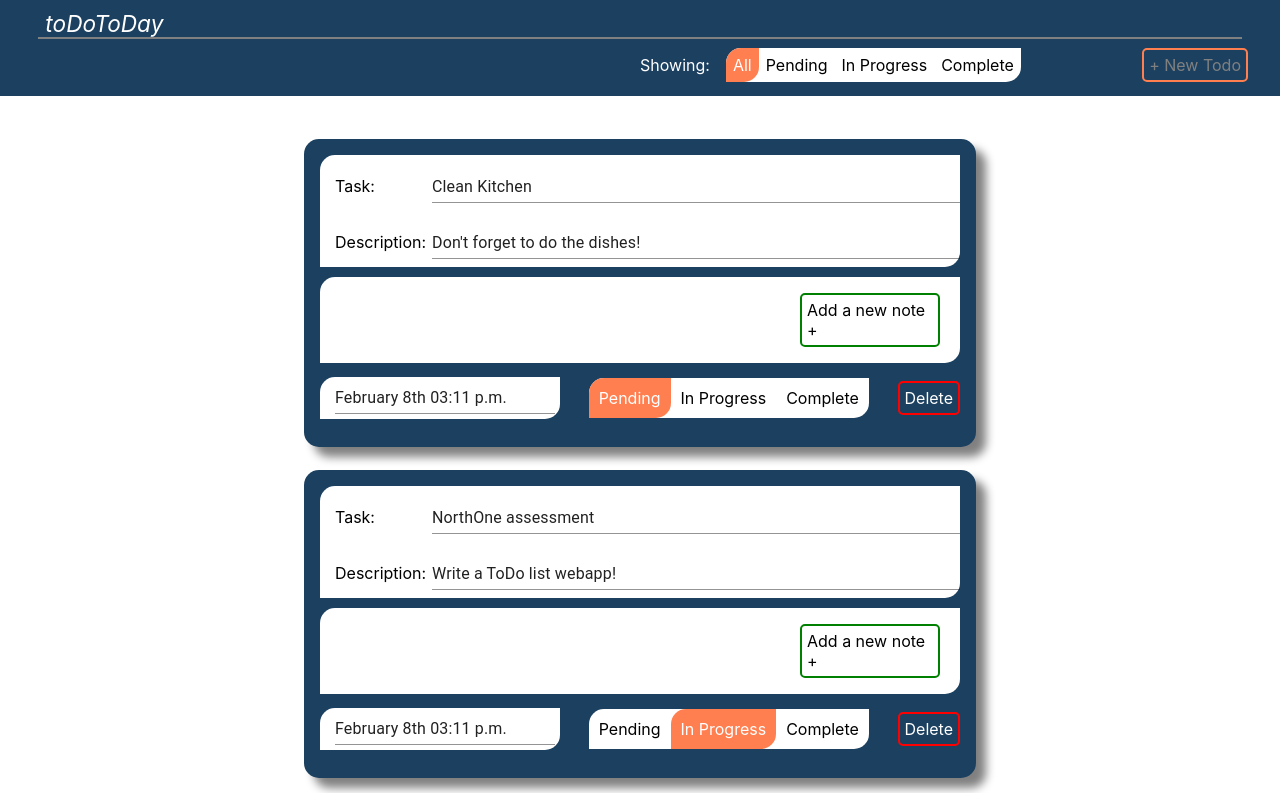
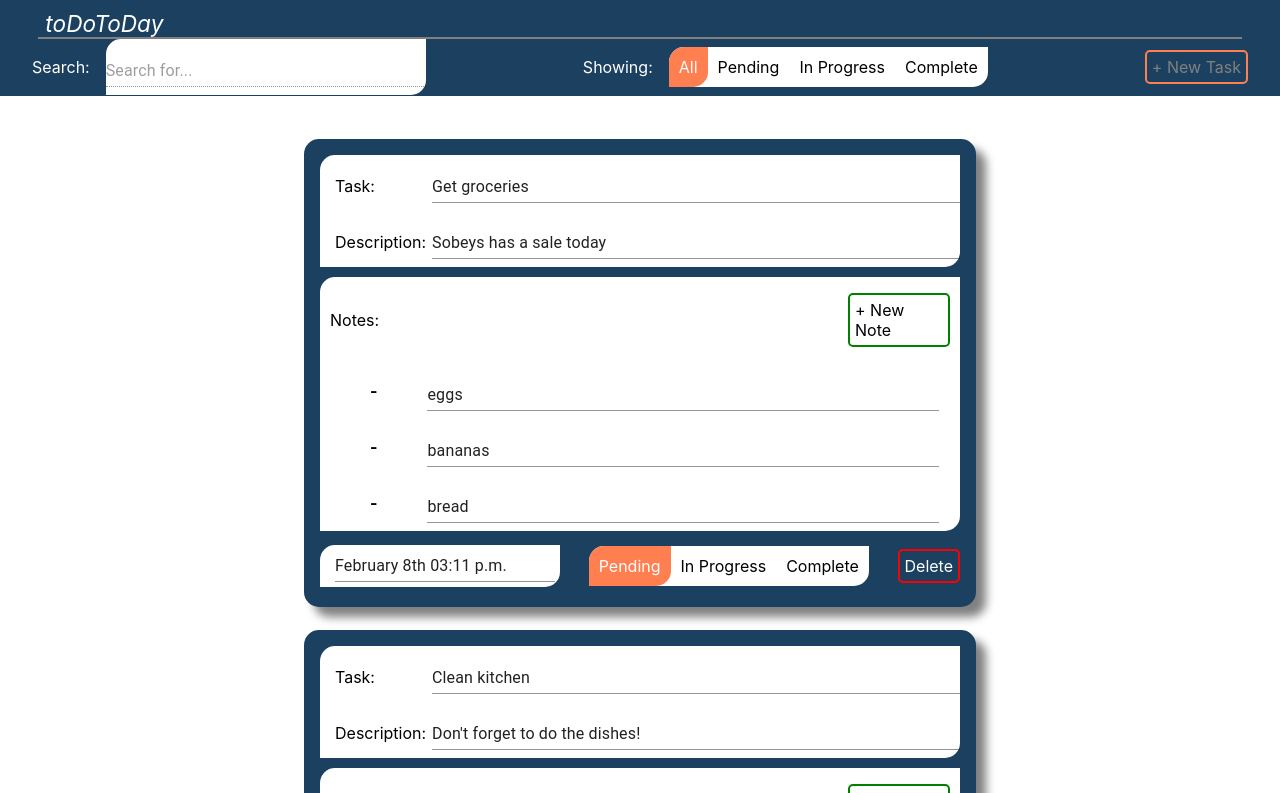
Before and after one commit to ojripley/todoList, a React (Create React App) app in the folder client/: page / in a window 1280 px wide. Shown: the top 793 px of the page. Built offline with nearby package versions, Linux system fonts and the light colour scheme.

Commit message:
add note taking functionality

```diff
--- a/client/src/App.js
+++ b/client/src/App.js
@@ -13,25 +13,53 @@ function App() {
       title: 'NorthOne assessment',
       description: 'Write a ToDo list webapp!',
       due: new Date(),
-      status: 'In Progress',
-      tags: ['programming', 'job hunt']
+      status: 'complete',
+      tags: ['programming', 'job hunt'],
+      notes: {}
     },
     2: {
       id: 2,
-      title: 'Clean Kitchen',
+      title: 'NorthOne assessment demo',
+      description: 'Present your NorthOne assessment to Kristen',
+      due: new Date(),
+      status: 'pending',
+      tags: ['job hunt'],
+      notes: {
+        1: 'Call is at 1pm, this Wednesday'
+      }
+    },
+    3: {
+      id: 3,
+      title: 'Clean kitchen',
       description: 'Don\'t forget to do the dishes!',
       due: new Date(),
-      status: 'Pending',
-      tags: ['household']
+      status: 'pending',
+      tags: ['household'],
+      notes: {}
+    },
+    4: {
+      id: 4,
+      title: 'Get groceries',
+      description: 'Sobeys has a sale today',
+      due: new Date(),
+      status: 'pending',
+      tags: ['household'],
+      notes: {
+        1: 'bread',
+        2: 'bananas',
+        3: 'eggs'
+      }
     }
   };
 
   const [toDos, setToDos] = useState(placeHolderToDos);
   const [toDoCount, setToDoCount] = useState(Object.keys(toDos).length);
-  const [filter, setFilter] = useState('All');
+  const [filter, setFilter] = useState('all');
+  const [searchTerm, setSearchTerm] = useState('');
 
   const toDoComponents = Object.keys(toDos).map(key => {
-    if (filter === 'All') {
+    console.log(toDos[key].notes);
+    if (filter === 'all') {
       return <Todo
         key={toDos[key].id}
         id={toDos[key].id}
@@ -41,7 +69,8 @@ function App() {
         tags={toDos[key].tags}
         toDos={toDos}
         setToDos={setToDos}
-        ></Todo>;
+        notes={toDos[key].notes}
+      ></Todo>;
     } else if (toDos[key].status === filter) {
       return <Todo
         key={toDos[key].id}
@@ -52,17 +81,20 @@ function App() {
         tags={toDos[key].tags}
         toDos={toDos}
         setToDos={setToDos}
+        notes={toDos[key].notes}
       ></Todo>;
     } else {
-      return null;
+      return;
     }
   });
 
   return (
     <>
-      <Nav setToDos={setToDos} toDos={toDos} toDoCount={toDoCount} setToDoCount={setToDoCount} filter={filter} setFilter={setFilter}></Nav>
+      <Nav setToDos={setToDos} toDos={toDos} toDoCount={toDoCount} setToDoCount={setToDoCount} filter={filter} setFilter={setFilter} searchTerm={searchTerm} setSearchTerm={setSearchTerm}></Nav>
       <div id={'app'}>
-        {toDoComponents}
+        <div id={'todo-container'}>
+          {toDoComponents.length === 0? <p className={'unmatched-filter-notice'}>You have no tasks that meet this filter!</p> : toDoComponents}
+        </div>
       </div>
     </>
   );
--- a/client/src/components/EditableText.js
+++ b/client/src/components/EditableText.js
@@ -47,7 +47,7 @@ export default function EditableText(props) {
     <div
       onMouseEnter={handleMouseEnter}
       onMouseLeave={handleMouseOut}>
-      <FormControl fullWidth style={{width: '33em'}}>
+      <FormControl fullWidth style={{width: props.width}}>
         <TextField
           value={text}
           margin="normal"
@@ -55,7 +55,7 @@ export default function EditableText(props) {
           onKeyPress={handleKeyPress}
           onClick={handleClick}
           disabled={text === props.defaultText ? true : false}
-          multiline
+          multiline={props.multiline}
         />
       </FormControl>
     </div>
--- a/client/src/components/Nav.js
+++ b/client/src/components/Nav.js
@@ -1,6 +1,7 @@
 import React from 'react';
 
 import '../styles/Nav.scss';
+import EditableText from './EditableText';
 
 export default function Nav(props) {
 
@@ -12,9 +13,10 @@ export default function Nav(props) {
       id: id,
       title: '',
       description: '',
-      status: 'Pending',
+      status: 'pending',
       due: '',
-      tags: []
+      tags: [],
+      notes: {}
     };
 
     const tempToDos = props.toDos;
@@ -27,16 +29,22 @@ export default function Nav(props) {
       <p id={'nav-title'}>toDoToDay</p>
       <div id={'nav-line-break'}></div>
       <div id={'nav-controls'}>
-        <span id={'filter-toggle'}>
-        <p id={'filter-toggle-text'}>Showing:</p>
-        <div id={'filter-toggle-options'}>
-          <text className={'filter-button'} id={props.filter === 'All' ? 'selected' : 'not-selected'} onClick={() => props.setFilter('All')}>All</text>
-          <text className={'filter-button'} id={props.filter === 'Pending' ? 'selected' : 'not-selected'} onClick={() => props.setFilter('Pending')}>Pending</text>
-          <text className={'filter-button'} id={props.filter === 'In Progress' ? 'selected' : 'not-selected'} onClick={() => props.setFilter('In Progress')}>In Progress</text>
-          <text className={'filter-button'} id={props.filter === 'Complete' ? 'selected' : 'not-selected'} onClick={() => props.setFilter('Complete')}>Complete</text>
+        <div id={'search'}>
+          <p id={'search-text'}>Search:</p>
+          <div id={'search-box-container'}>
+            <EditableText id={'search-box'} width={'20em'} multiline={false} setValue={props.setSearchTerm} defaultText={'Search for...'}></EditableText>
+          </div>
         </div>
-        </span>
-        <text id={'new-todo-button'} onClick={handleNewToDo}>+ New Todo</text>
+        <div id={'filter-toggle'}>
+          <p id={'filter-toggle-text'}>Showing:</p>
+          <div id={'filter-toggle-options'}>
+             <text className={'filter-button'} id={props.filter === 'all' ? 'selected' : 'not-selected'} onClick={() => props.setFilter('all')}>All</text>
+             <text className={'filter-button'} id={props.filter === 'pending' ? 'selected' : 'not-selected'} onClick={() => props.setFilter('pending')}>Pending</text>
+             <text className={'filter-button'} id={props.filter === 'in progress' ? 'selected' : 'not-selected'} onClick={() => props.setFilter('in progress')}>In Progress</text>
+             <text className={'filter-button'} id={props.filter === 'complete' ? 'selected' : 'not-selected'} onClick={() => props.setFilter('complete')}>Complete</text>
+          </div>
+        </div>
+        <text id={'new-todo-button'} onClick={handleNewToDo}>+ New Task</text>
       </div>
     </div>
   );
--- /dev/null
+++ b/client/src/components/Note.js
@@ -0,0 +1,22 @@
+import React, { useState, useEffect } from 'react';
+import EditableText from './EditableText';
+
+export default function Note(props) {
+
+  const [noteId, setNoteId] = useState(props.noteId);
+  const [noteText, setNoteText] = useState(props.note || '');
+
+  useEffect(() => {
+    const tempNotes = props.notes;
+
+    tempNotes[props.noteId] = noteText;
+
+    props.setNotes({...tempNotes});
+  }, [noteText]);
+
+  return (
+    <div className={'note'}>
+      <EditableText text={noteText} setValue={setNoteText} width={'32em'}></EditableText>
+    </div>
+  );
+};
--- a/client/src/components/Notes.js
+++ b/client/src/components/Notes.js
@@ -1,25 +1,46 @@
-import React, { useState } from 'react';
+import React, { useState, useEffect } from 'react';
 
-import EditableText from './EditableText';
+import Note from './Note';
 
 export default function Notes(props) {
 
-  const [displayNewNote, setDisplayNewNote] = useState(false);
+  const [noteCount, setNoteCount] = useState(Object.keys(props.notes).length);
+
+  useEffect(() => {
+    const tempNotes = props.notes;
+
+    console.log(tempNotes);
+
+  }, [props.notes]);
 
   const handleNewNote = () => {
-    setDisplayNewNote(true);
+    const tempNotes = props.notes;
+
+    tempNotes[noteCount + 1] = '';
+    setNoteCount(noteCount + 1);
+    console.log(tempNotes);
+
+    props.setNotes({...tempNotes});
   }
 
-  // const noteComponents = props.notes.map(note => {
-  //   return(
-  //     <p>lol</p>
-  //   );
-  // });
+  const noteComponents = Object.keys(props.notes).map(noteId => {
+    return(
+      <div className={'note'}>
+        <p className={'note-bullet'}> - </p>
+        <Note note={props.notes[noteId]} noteId={noteId} setNotes={props.setNotes} notes={props.notes}></Note>
+      </div>
+    );
+  });
 
   return(
     <div className={'todo-notes'}>
-      <p className={'new-note-button'} onClick={handleNewNote}>Add a new note + </p>
-      {displayNewNote && <EditableText></EditableText>}
+      <div className={'notes-header'}>
+        <p className={'notes-title'}>Notes:</p>
+        <p className={'new-note-button'} onClick={handleNewNote}>+ New Note</p>
+      </div>
+      <div className={'notes-container'}>
+        {noteComponents}
+      </div>
     </div>
   );
 };
--- a/client/src/components/Todo.js
+++ b/client/src/components/Todo.js
@@ -18,9 +18,11 @@ export default function ToDo(props) {
   const [description, setDescription] = useState(props.description || '');
   const [status, setStatus] = useState(props.status);
   const [tags, setTags] = useState(props.tags);
+  const [notes, setNotes] = useState(props.notes || []);
   const [selectedDate, handleDateChange] = useState(props.due || new Date());
 
   useEffect(() => {
+    console.log('ohh the times they are a changin');
     const tempToDos = props.toDos;
 
     tempToDos[id] = {
@@ -29,29 +31,30 @@ export default function ToDo(props) {
       description: description,
       due: selectedDate,
       status: status,
-      tags: tags
+      tags: tags,
+      notes: notes
     };
 
-    props.setToDos({...tempToDos});
-  }, [title, description, status, tags, id, selectedDate]);
+    props.setToDos({ ...tempToDos });
+  }, [title, description, status, tags, id, selectedDate, notes, notes.length]);
 
   const handleDelete = () => {
     const tempToDos = props.toDos;
     delete tempToDos[id];
-    props.setToDos({...tempToDos});
+    props.setToDos({ ...tempToDos });
   };
 
-  return(
+  return (
     <div className={'todo'} id={props.id}>
       <span className={'todo-title'}>
         <text className={'todo-field-label'}>Task:</text>
-          <EditableText className={'todo-title-text'} text={title} setValue={setTitle} defaultText={'Add a title'}></EditableText>
+        <EditableText className={'todo-title-text'} text={title} setValue={setTitle} defaultText={'Add a title'} width={'33em'}></EditableText>
       </span>
       <span className={'todo-description'}>
         <text className={'todo-field-label'}>Description:</text>
-          <EditableText className={'todo-description-text'} text={description} setValue={setDescription} defaultText={'Add a description'}></EditableText>
+        <EditableText className={'todo-description-text'} text={description} setValue={setDescription} defaultText={'Add a description'} multiline={true} width={'33em'}></EditableText>
       </span>
-        <Notes></Notes>
+      <Notes notes={props.notes} setNotes={setNotes}></Notes>
       <span className={'todo-options'}>
         <div className={'time-picker-container'}>
           <MuiPickersUtilsProvider className={'timePicker'} utils={DateFnsUtils}>
@@ -59,9 +62,9 @@ export default function ToDo(props) {
           </MuiPickersUtilsProvider>
         </div>
         <span className={'todo-status'}>
-          <text className={'todo-status-button'} id={status === 'Pending' ? 'selected' : 'not-selected'} onClick={() => setStatus('Pending')}>Pending</text>
-          <text className={'todo-status-button'} id={status === 'In Progress' ? 'selected' : 'not-selected'} onClick={() => setStatus('In Progress')}>In Progress</text>
-          <text className={'todo-status-button'} id={status === 'Complete' ? 'selected' : 'not-selected'} onClick={() => setStatus('Complete')}>Complete</text>
+          <text className={'todo-status-button'} id={status === 'pending' ? 'selected' : 'not-selected'} onClick={() => setStatus('pending')}>Pending</text>
+          <text className={'todo-status-button'} id={status === 'in progress' ? 'selected' : 'not-selected'} onClick={() => setStatus('in progress')}>In Progress</text>
+          <text className={'todo-status-button'} id={status === 'complete' ? 'selected' : 'not-selected'} onClick={() => setStatus('complete')}>Complete</text>
         </span>
         <p className={'todo-delete'} onClick={handleDelete}>Delete</p>
       </span>
--- a/client/src/styles/App.scss
+++ b/client/src/styles/App.scss
@@ -1,14 +1,23 @@
 #app{
+  display: flex;
+  flex-direction: column;
+  flex-wrap: 1;
+  align-items: center;
+  overflow: -moz-scrollbars-none;
+
+  #todo-container{
     display: flex;
     flex-direction: column-reverse;
     flex-wrap: 1;
     align-items: center;
+    margin-top: 8em;
 
     .todo{
       background-color: #1c4060;
       border-radius: 15px;
       box-shadow: 10px 10px 10px grey;
       padding: 1em;
+      padding-bottom: 0.5em;
       margin: 0.7em;
       width: 40em;
 
@@ -34,19 +43,24 @@
         display: flex;
         flex-direction: column;
         background-color: white;
-      // padding: 5px;
         margin-top: 10px;
         border-top-left-radius: 15px;
         border-bottom-right-radius: 15px;
 
+        .notes-header{
+          display: flex;
+          padding-left: 10px;
+          padding-right: 10px;
+          justify-content: space-between;
+          align-items: center;
+
           .new-note-button{
-        margin-left: 30em;
             border-style: solid;
             border-width: 2px;
             border-radius: 5px;
             border-color: green;
             padding: 5px;
-        width: 7.9em;
+            width: 5.5em;
           }
 
           .new-note-button:hover{
@@ -54,6 +68,25 @@
             background-color: green;
             color: white;
           }
+        }
+
+        .notes-container{
+          display: flex;
+          flex-direction: column-reverse;
+        }
+
+        .note{
+          display: flex;
+          justify-content: space-between;
+          align-items: center;
+          padding-right: 50px;
+          padding-left: 50px;
+
+          .note-bullet{
+            font-weight: bold;
+          }
+        }
+
       }
     }
 
@@ -112,3 +145,8 @@
   .todo-field-label{
     padding-top: 21px;
   }
+
+  .unmatched-filter-notice{
+    color: black;
+  }
+  }
--- a/client/src/styles/Nav.scss
+++ b/client/src/styles/Nav.scss
@@ -2,7 +2,8 @@
   background-color: #1c4060;
   height: 6em;
   width: 100vw;
-  margin-bottom: 2em;
+  position: fixed;
+  z-index: 2;
 
   #nav-title{
     color: white;
@@ -25,8 +26,21 @@
     justify-content: space-between;
     align-items: center;
     color: white;
-    margin-left: 40em;
+    margin-left: 2em;
     margin-right: 2em;
+
+    #search{
+      display: flex;
+      align-items: center;
+
+      #search-box-container{
+        margin-right: 3em;
+        margin-left: 1em;
+        background-color: white;
+        border-top-left-radius: 15px;
+        border-bottom-right-radius: 15px;
+      }
+    }
 
     #filter-toggle{
       display: flex;
@@ -37,7 +51,6 @@
       margin-right: 3em;
       margin-left: 1em;
       display: flex;
-      height: 80%;
       justify-content: space-between;
       background-color: white;
       border-top-left-radius: 15px;
@@ -45,13 +58,13 @@
 
       #selected{
         background-color: coral;
-        padding: 7px;
+        padding: 10px;
         border-radius: inherit;
         color: white;
       }
 
       #not-selected{
-        padding: 7px;
+        padding: 10px;
         color: black;
       }
 
```
Lines whose indentation alone changed are shown as unchanged.
